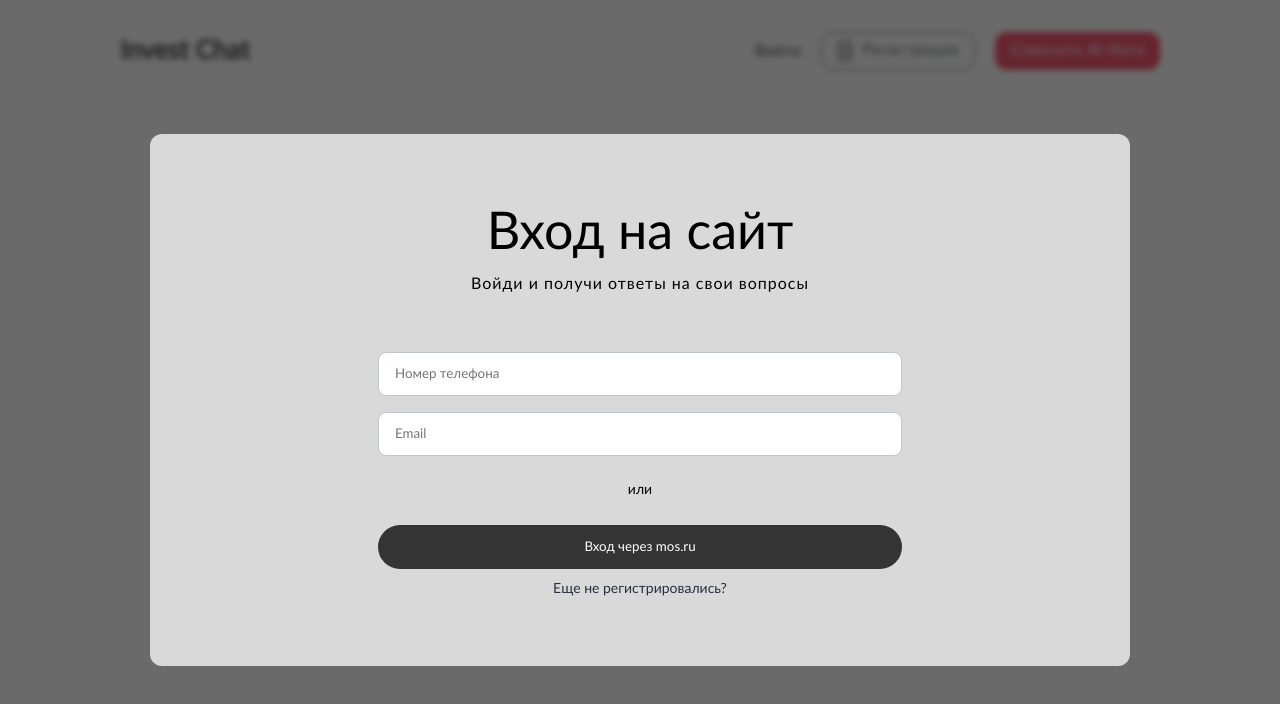
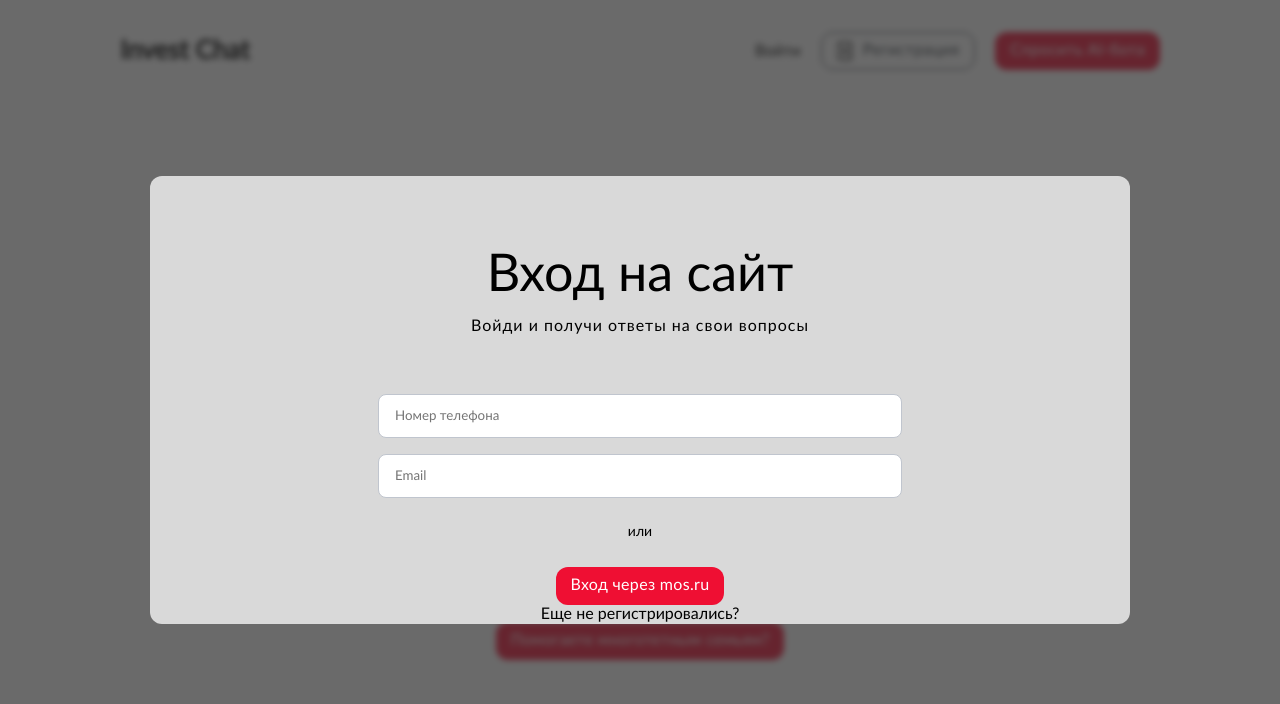
Before and after one commit to dispatcherenko/favdeep-front, a React (Create React App) app in the folder invest-chat/: page / in a window 1280 px wide. Both pictures are taken after a click on the element "Войти". Shown: the top 704 px of the page. Built offline with nearby package versions, Linux system fonts and the light colour scheme.

Commit message:
refactor

```diff
--- a/invest-chat/src/components/UI/Buttons/Buttons.jsx
+++ b/invest-chat/src/components/UI/Buttons/Buttons.jsx
@@ -16,18 +16,12 @@ const ButtonRed = (props) => {
   );
 };
 
-const ButtonGrey = (props) => {
-  return <button className={styles.grey}>{props.children}</button>;
-}
-
 export const ButtonFactory = (props) => {
   switch (props.type) {
     case "white":
       return ButtonWhite(props);
     case "red":
       return ButtonRed(props);
-    case 'grey':
-      return ButtonGrey(props);
     default:
       return ButtonRed(props);
   }
--- a/invest-chat/src/components/UI/Buttons/Buttons.module.scss
+++ b/invest-chat/src/components/UI/Buttons/Buttons.module.scss
@@ -25,15 +25,3 @@
   border: none;
   color: white;
 }
-
-.grey {
-  background-color: $grey-form-module;
-  width: 524px;
-  height: 44px;
-  gap: 12px;
-  border-radius: 100px;
-  margin-bottom: 12px;
-  border: none;
-  color: white;
-  padding: 8px 15px;
-}
--- /dev/null
+++ b/invest-chat/src/components/UI/Modals/SignInModal.jsx
@@ -0,0 +1,40 @@
+import "./SignInModal.scss";
+import { ButtonFactory } from "../Buttons/Buttons";
+
+const SignInModal = ({ active, setActive }) => {
+  return (
+    <main
+      className={active ? "sign__active" : "sign"}
+      onClick={() => setActive(false)}
+    >
+      <div
+        className={active ? "sign__block" : "block"}
+        onClick={(e) => e.stopPropagation()}
+      >
+        <form action="" className="sign__form">
+          <label className="sign__title">Вход на сайт</label>
+          <span className="sign__text">
+            Войди и получи ответы на свои вопросы
+          </span>
+          <input
+            className="sign__number-input"
+            type="phone"
+            name="phone-number"
+            placeholder="Номер телефона"
+          />
+          <input
+            className="sign__email-input"
+            type="email"
+            name="email-address"
+            placeholder="Email"
+          />
+          <div className="sign__or">или</div>
+          <ButtonFactory type="red">Вход через mos.ru</ButtonFactory>
+          <p href="">Eще не регистрировались?</p>
+        </form>
+      </div>
+    </main>
+  );
+};
+
+export default SignInModal;
--- a/invest-chat/src/pages/Modals/SignInModal.scss
+++ b/invest-chat/src/components/UI/Modals/SignInModal.scss
@@ -1,10 +1,10 @@
-.Sign {
+.sign {
   position: fixed;
 
   opacity: 0;
   pointer-events: none;
 
-  &_active {
+  &__active {
     opacity: 1;
     top: 0;
     left: 0;
@@ -20,7 +20,7 @@
     backdrop-filter: blur(3px);
   }
 
-  &_block {
+  &__block {
     width: 980px;
     margin: 0 auto;
     // display: flex;
@@ -29,8 +29,7 @@
     border-radius: 12px;
   }
 
-
-  &_form {
+  &__form {
     display: flex;
     align-items: center;
     flex-direction: column;
@@ -45,14 +44,13 @@
     }
   }
 
-
-  &_title {
+  &__title {
     margin: 68px 0 8px;
     font-weight: 500;
     font-size: 52px;
   }
 
-  &_text {
+  &__text {
     line-height: 24px;
     letter-spacing: 1px;
     font-weight: 400;
@@ -60,7 +58,7 @@
     margin-bottom: 56px;
   }
 
-  &_number_input {
+  &__number-input {
     width: 524px;
     padding-left: 16px;
     height: 44px;
@@ -70,7 +68,7 @@
     margin-bottom: 16px;
   }
 
-  &_email_input {
+  &__email-input {
     padding-left: 16px;
     width: 524px;
     // min-width: 100px;
@@ -80,7 +78,7 @@
     margin-bottom: 26px;
   }
 
-  &_or {
+  &__or {
     font-weight: 500;
     font-size: 14px;
     margin-bottom: 26px;
@@ -92,12 +90,10 @@
       color: $grey-form-module;
     }
 
-    &:after{
+    &:after {
       max-width: 237px;
       height: 1px;
       color: $grey-form-module;
     }
   }
-
-
 }
--- a/invest-chat/src/pages/Modals/SignInModal.jsx
+++ /dev/null
@@ -1,26 +0,0 @@
-import "./SignInModal.scss"
-import { ButtonFactory } from "../../components/UI/Buttons/Buttons";
-
-const SignInModal = ({active, setActive}) => {
-  return (
-    <main className={active ? "Sign_active" : "Sign"} onClick={() => setActive(false)} >
-      <div className={active ? "Sign_block" : "block"} onClick={e => e.stopPropagation()}>
-        <form action="" className="Sign_form">
-          <label className="Sign_title">Вход на сайт</label>
-          <span className="Sign_text">Войди и получи ответы на свои вопросы</span>
-          <input className="Sign_number_input" type="phone" name="phone-number" placeholder="Номер телефона"/>
-          <input className="Sign_email_input" type="email" name="email-address" placeholder="Email"/>
-          <div className="Sign_or">
-            или
-          </div>
-          <ButtonFactory type="grey">
-            Вход через mos.ru
-          </ButtonFactory>
-          <a href="">Eще не регистрировались?</a>
-        </form>
-      </div>
-    </main>
-  )
-}
-
-export default SignInModal;
```
Also changed, not shown: invest-chat/src/App.jsx (+4 -5 lines).
